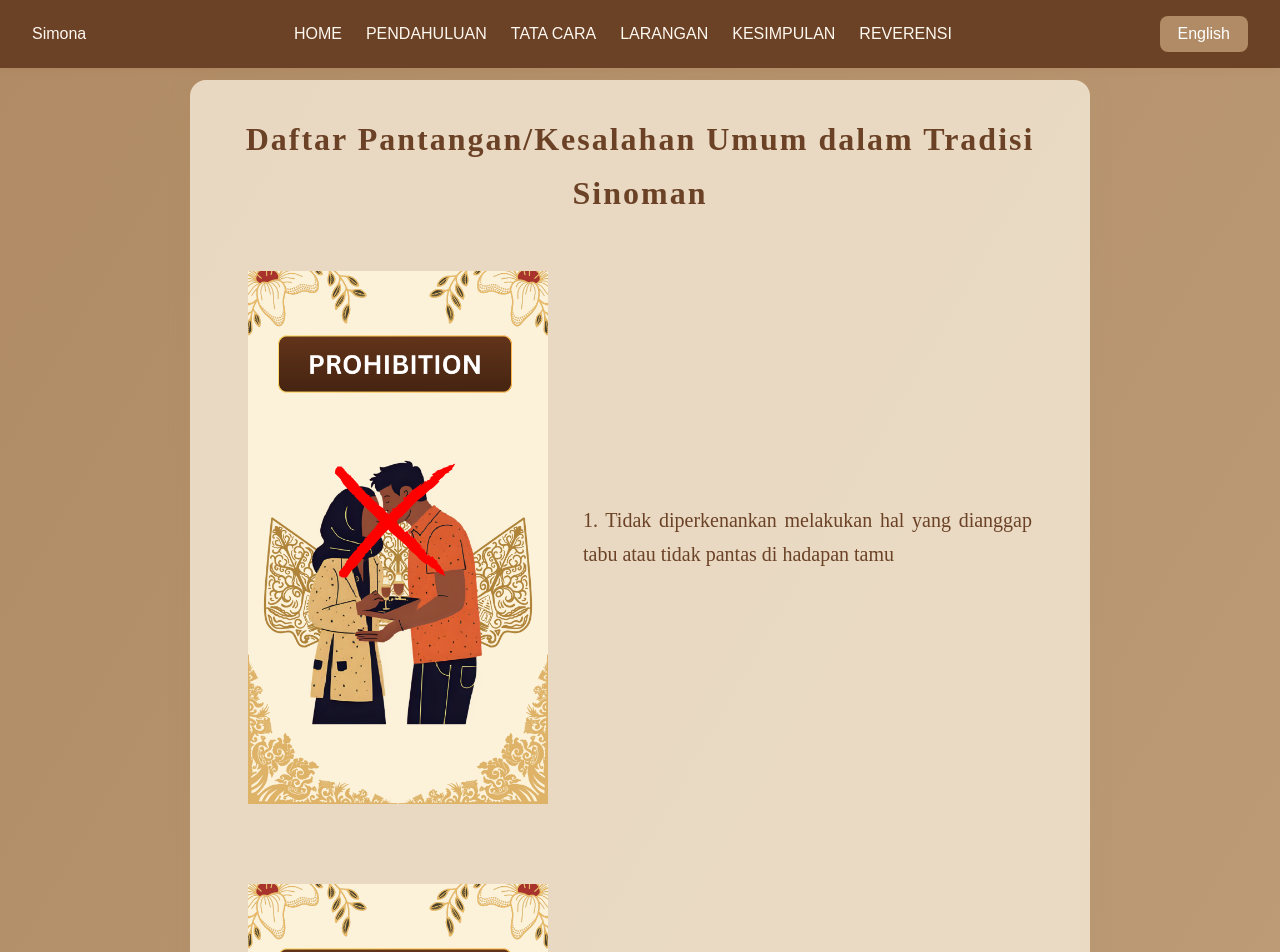
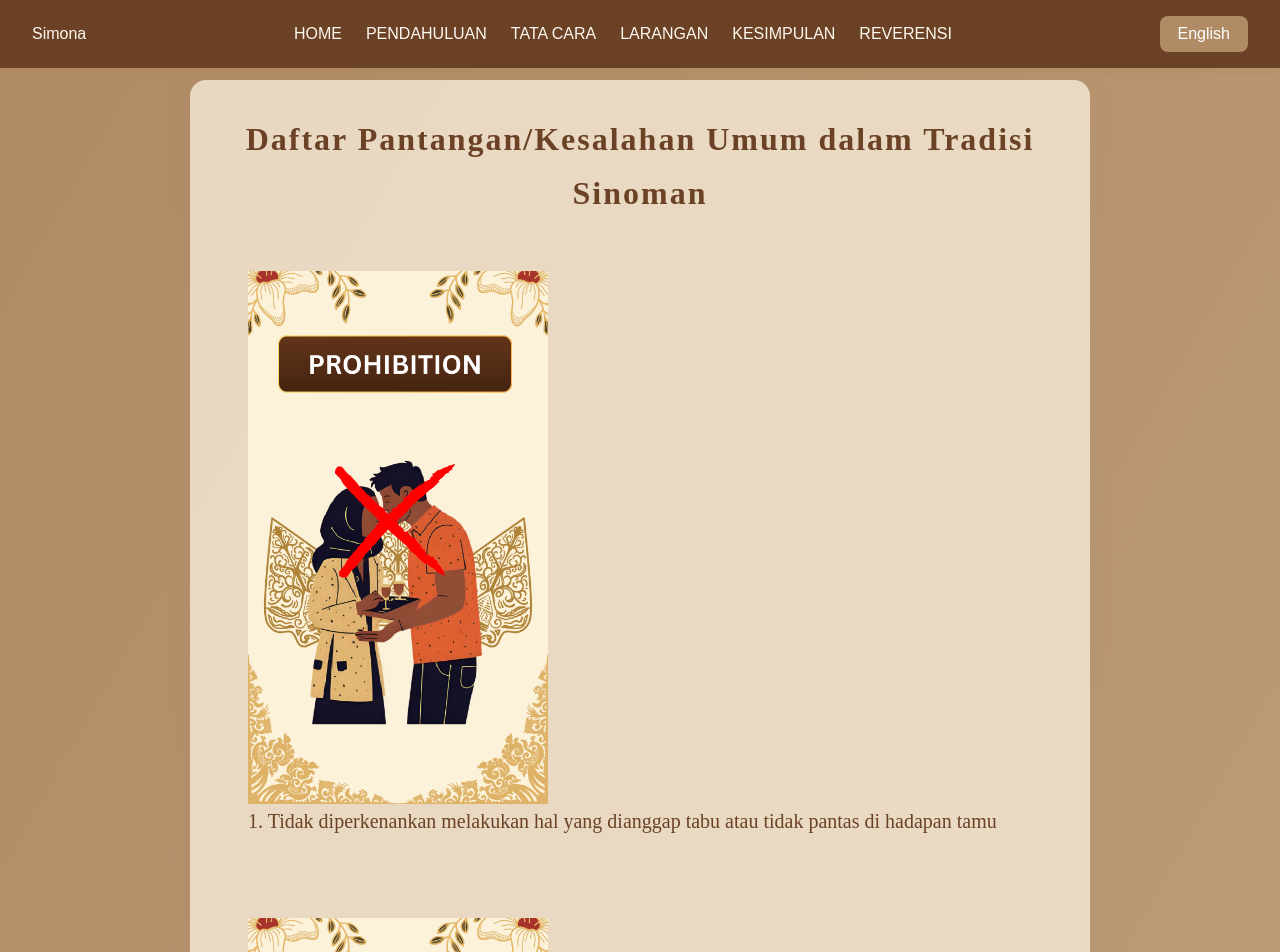
Before and after one commit to Kaka99867/simona, a Next.js app: page /larangan in a window 1280 px wide. Shown: the top 952 px of the page. Built offline with nearby package versions, Linux system fonts and the light colour scheme.

Commit message:
Update page.tsx

```diff
--- a/src/app/larangan/page.tsx
+++ b/src/app/larangan/page.tsx
@@ -126,24 +126,26 @@ export default function Larangan() {
                 }}
                 className={isVisible ? "image-enter" : ""}
               >
+                <div className="img-row">
                   <img
                     src={`/assets/${idx + 1}.png`}
                     alt={`Larangan ${idx + 1}`}
-                  className="hover-image" // Add hover-image class here
+                    className="hover-image"
                     style={{
-                    width: "300px", // Mengatur ukuran gambar
+                      width: "300px",
                       height: "auto",
                       objectFit: "contain",
                       marginRight: 35,
                     }}
                   />
-                <span
+                  <p
                     style={{
-                    fontSize: "1.25rem", // Menyesuaikan ukuran font
+                      fontSize: "1.25rem",
                     }}
                   >
                     {`${idx + 1}. ${item}`}
-                </span>
+                  </p>
+                </div>
               </li>
             ))}
           </ol>
```
Lines whose indentation alone changed are shown as unchanged.
